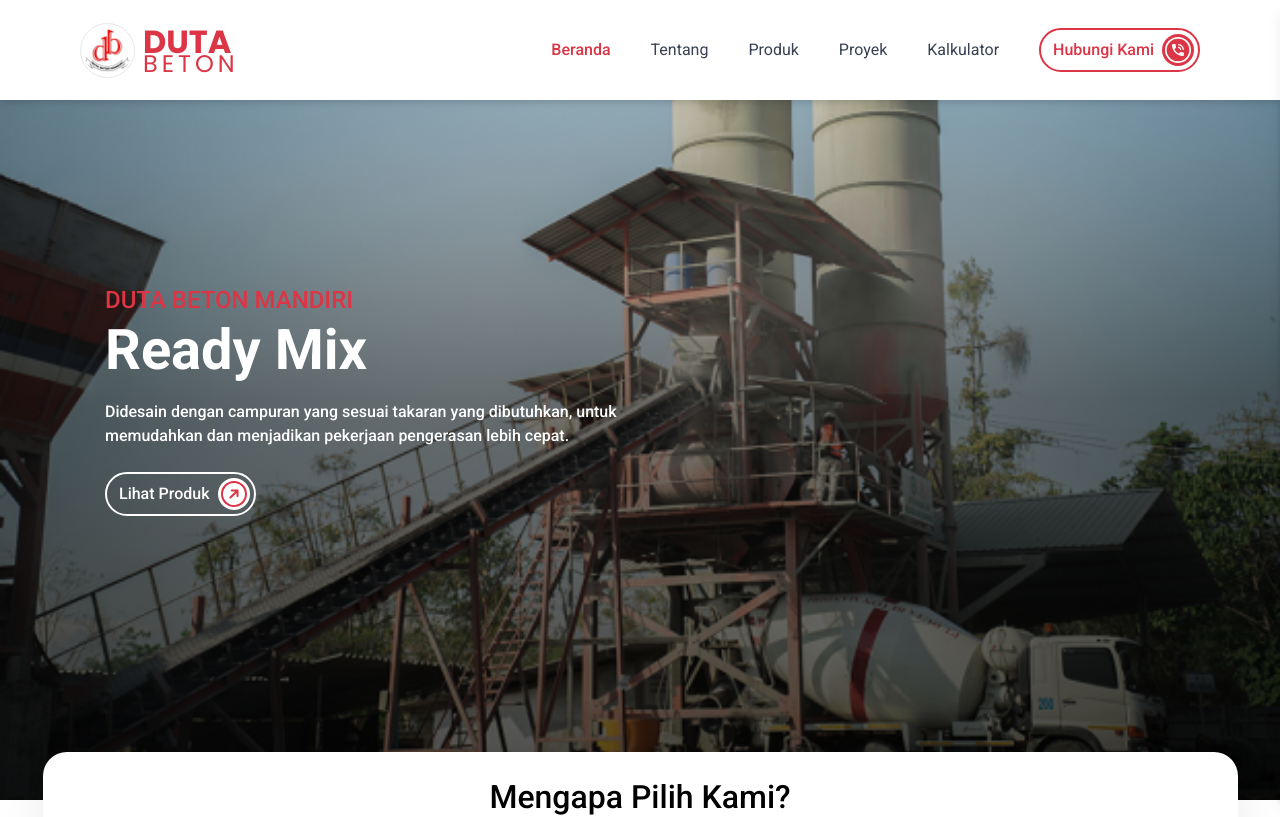
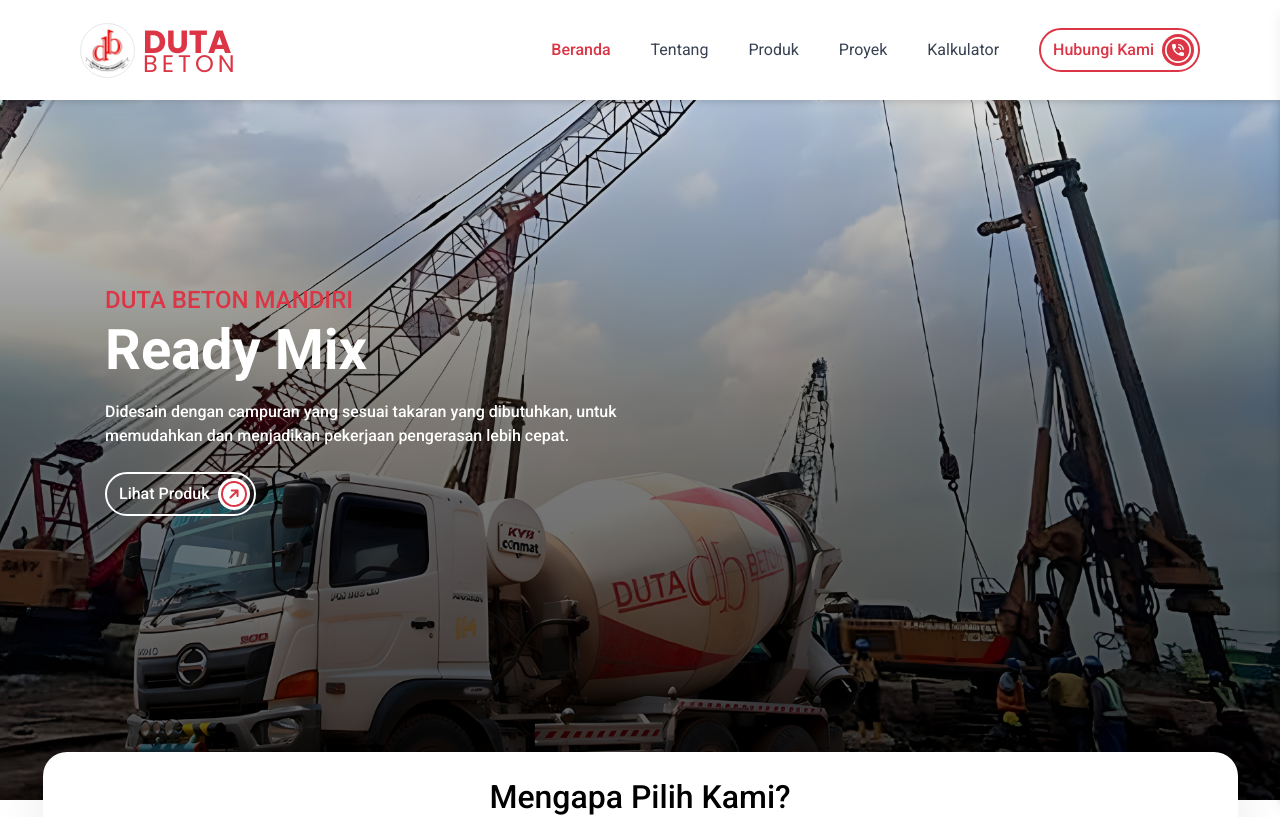
Before and after one commit to Faizululum/Duta-Beton-Website, a Next.js app: page / in a window 1280 px wide. Shown: the top 817 px of the page. Built offline with nearby package versions, Linux system fonts and the light colour scheme.

Commit message:
chore(home): add new home hero image (#41)

```diff
--- a/src/components/page/HomeHero.jsx
+++ b/src/components/page/HomeHero.jsx
@@ -5,7 +5,7 @@ export default function HomeHero() {
   return (
     <div className="relative md:p-bold-4xl h-screen w-full">
       <Image
-        src="/hero.png"
+        src="/hero_2.jpg"
         alt="hero"
         fill
         priority
```
Also changed, not shown: public/hero_2.jpg (added).
